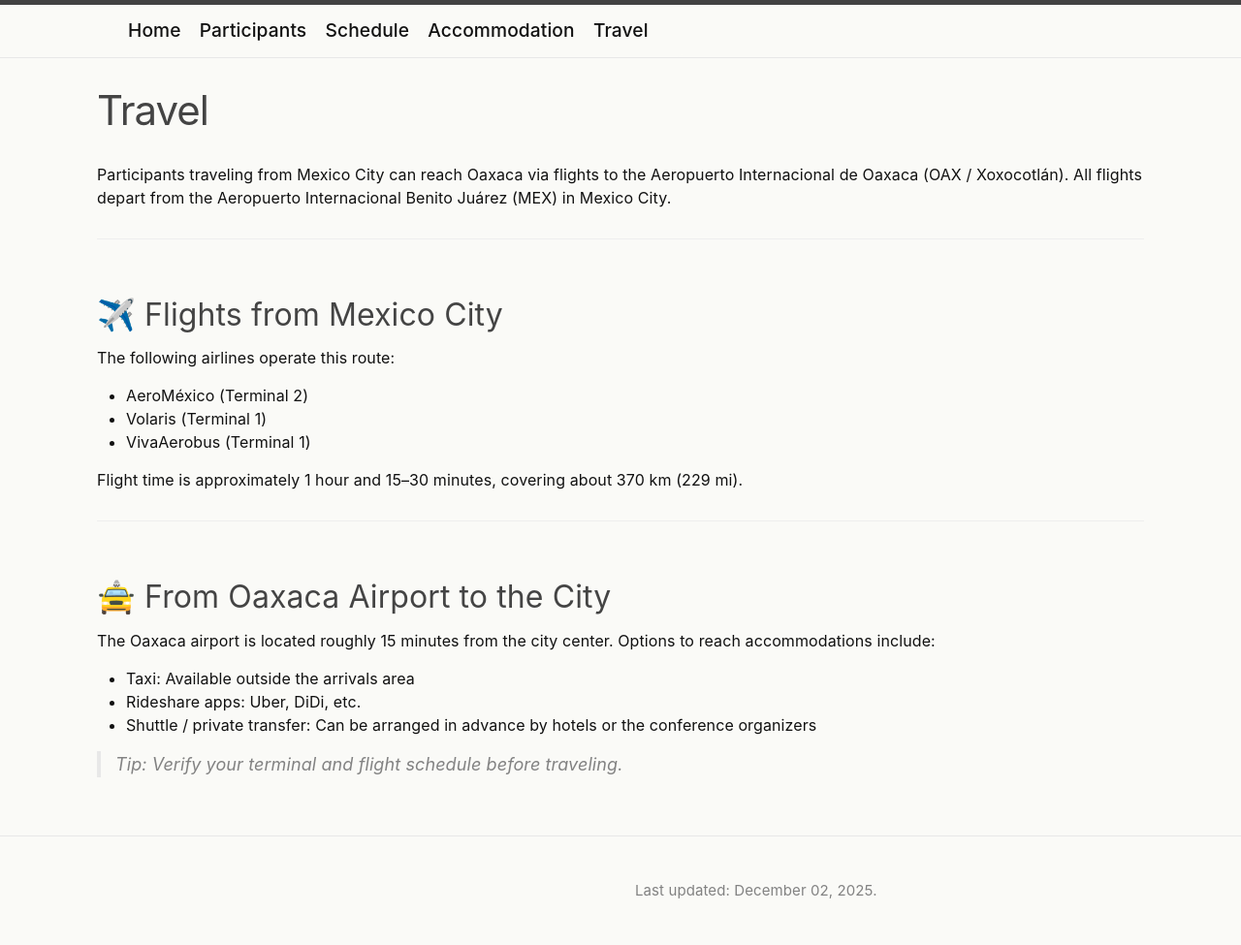
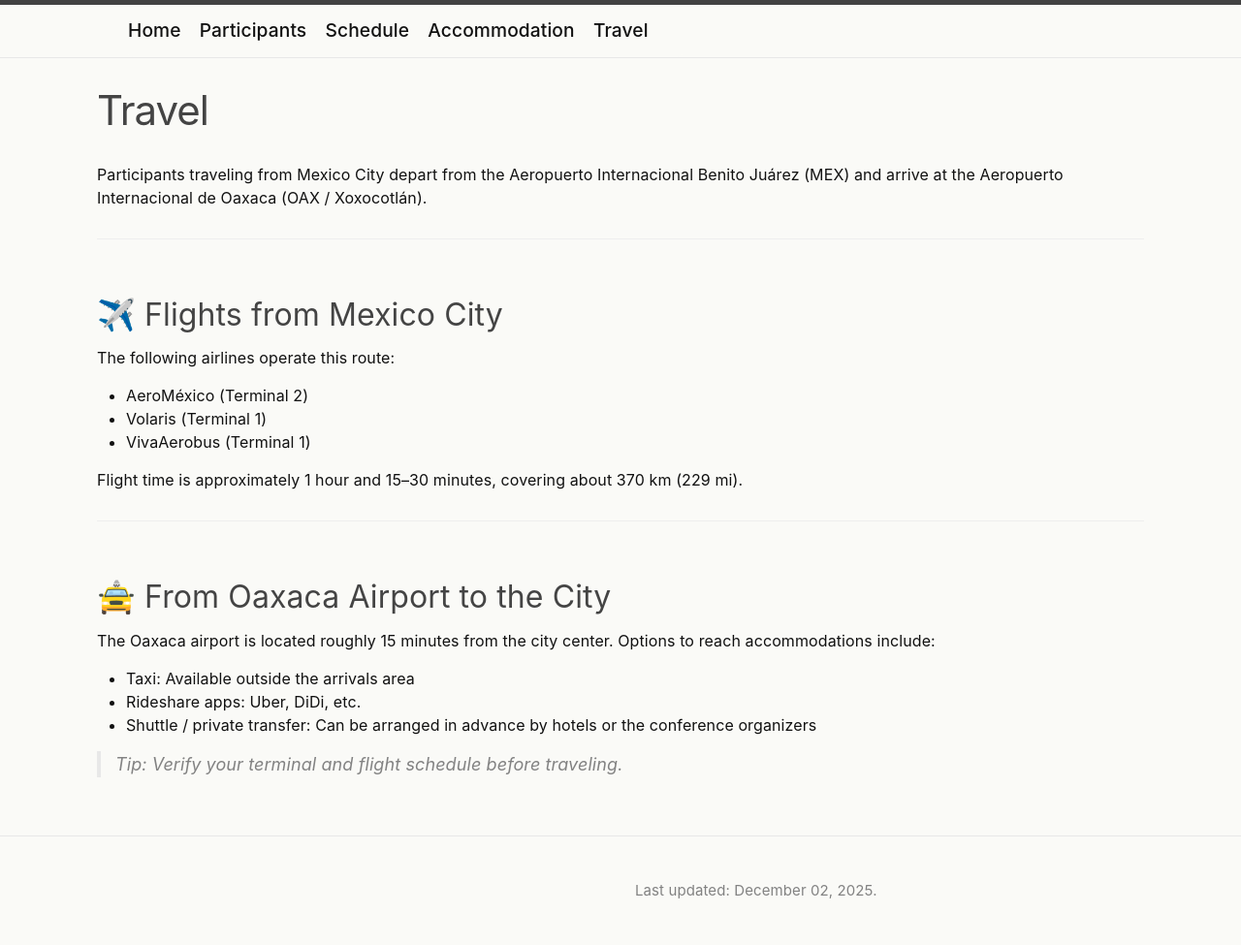
Before and after one commit to celmechcongress2026/celmechcongress2026.github.io, a Jekyll site: the page built from travel.md, in a window 1280 px wide. Shown: the whole page at 97% size. Built offline with Jekyll 4.4.1, drawn with Linux system fonts in a browser that asks for light colours.

Commit message:
Update travel.md

```diff
--- a/travel.md
+++ b/travel.md
@@ -4,7 +4,7 @@ layout: page
 permalink: /travel/
 ---
 
-Participants traveling from Mexico City can reach Oaxaca via flights to the Aeropuerto Internacional de Oaxaca (OAX / Xoxocotlán). All flights depart from the Aeropuerto Internacional Benito Juárez (MEX) in Mexico City.
+Participants traveling from Mexico City depart from the Aeropuerto Internacional Benito Juárez (MEX) and arrive at the Aeropuerto Internacional de Oaxaca (OAX / Xoxocotlán).
 
 ---
 
```
